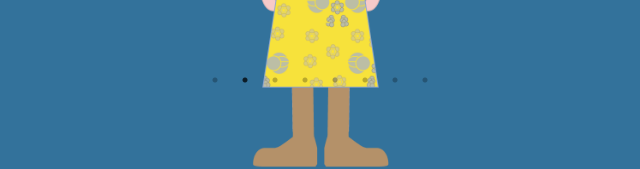
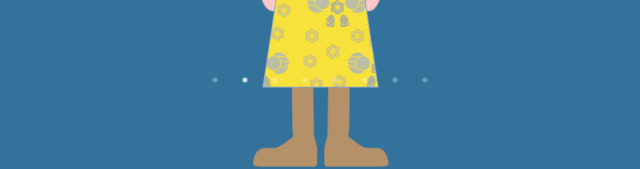
Before and after one commit to IBM-Cloud/ziggy, a plain HTML site: page static/index.html in a window 1280 px wide. Shown: the part 635-804 px from the top of the page, 320-960 px from the left. Drawn offline with nearby package versions, Linux system fonts and the light colour scheme; files that its build step writes are made by us from their sources; files whose address does not match are found by name; a web font is replaced by a local one.

Commit message:
One more tweak

```diff
--- a/static/stylesheets/main.css
+++ b/static/stylesheets/main.css
@@ -235,7 +235,7 @@ a {
 }
 
 div#carousel {
-    margin: 50px;
+    /*    margin: 50px;*/
     margin-top: 0;
 }
 
@@ -267,3 +267,25 @@ div#carousel {
     -webkit-font-smoothing: antialiased;
     -moz-osx-font-smoothing: grayscale;
 }
+
+.slick-dots li.slick-active button:before {
+    /*    opacity: .75;*/
+    color: white;
+}
+
+.slick-dots li button:before {
+    font-family: 'slick';
+    font-size: 6px;
+    line-height: 20px;
+    position: absolute;
+    top: 0;
+    left: 0;
+    width: 20px;
+    height: 20px;
+    content: '•';
+    text-align: center;
+    opacity: .3;
+    color: white;
+    -webkit-font-smoothing: antialiased;
+    -moz-osx-font-smoothing: grayscale;
+}
```
